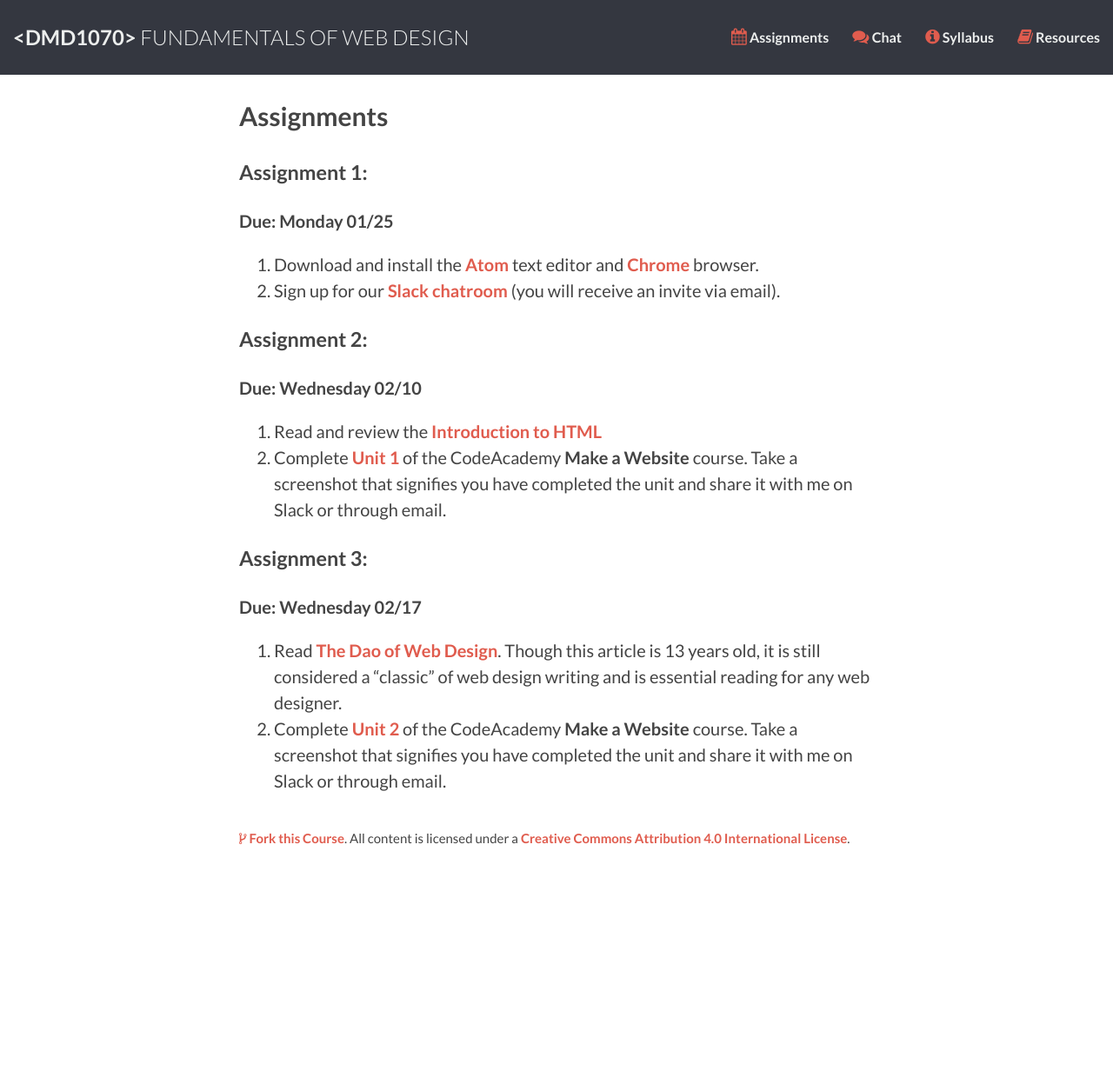
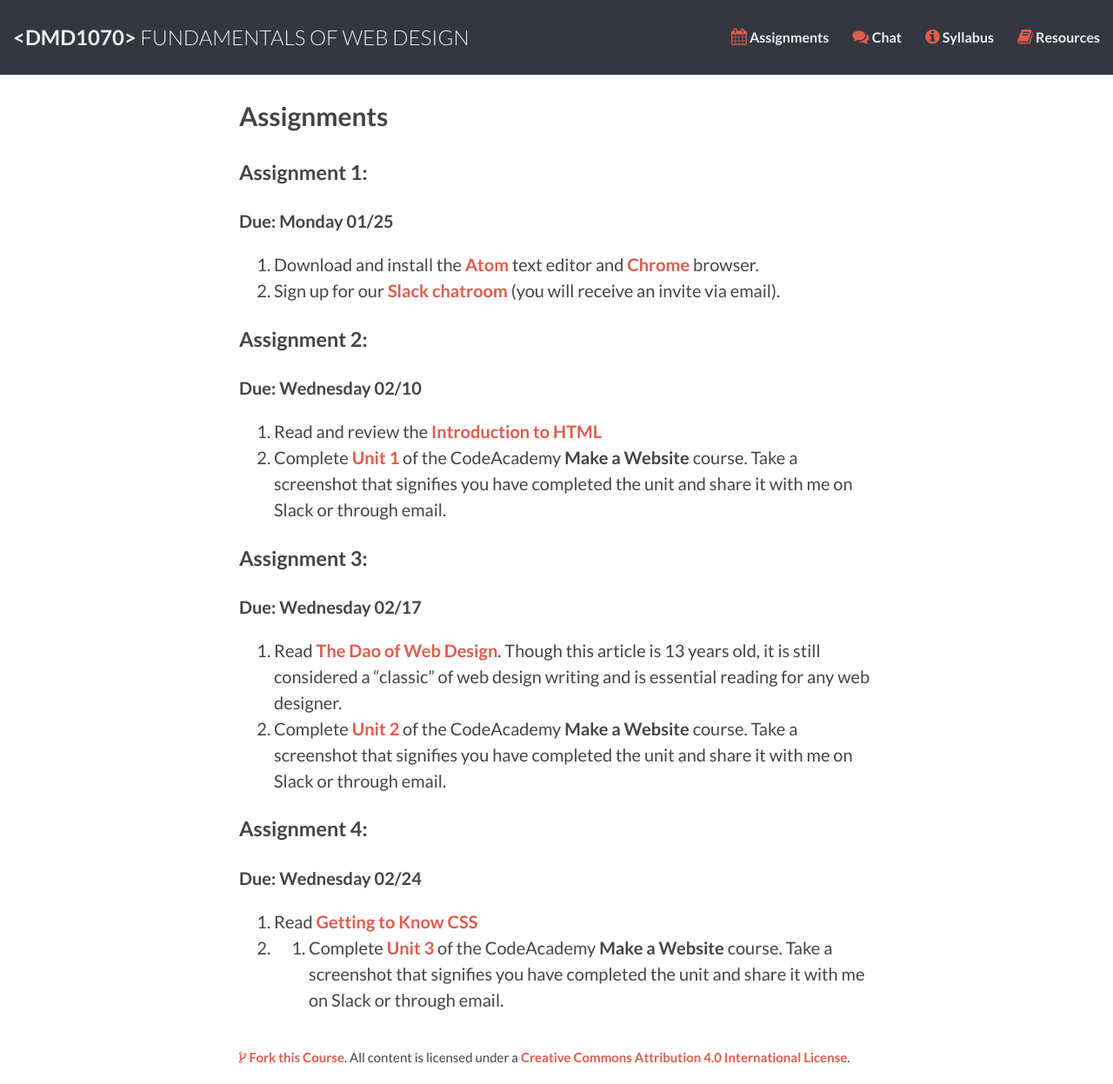
Before and after one commit to DMD1070/DMD1070.github.io, a Jekyll site: the page built from assignments.md, in a window 1280 px wide. Shown: the whole page at 87% size. Built offline with Jekyll 4.4.1, drawn with Linux system fonts in a browser that asks for light colours; before the commit the page ends 996 px from its top, so only the background shows below that.

Commit message:
add assignment 4

```diff
--- a/assignments.md
+++ b/assignments.md
@@ -25,3 +25,10 @@ title: Assignments
 
 1. Read [The Dao of Web Design](http://alistapart.com/article/dao/). Though this article is 13 years old, it is still considered a "classic" of web design writing and is essential reading for any web designer.
 2. Complete [Unit 2](https://www.codecademy.com/skills/make-a-website) of the CodeAcademy **Make a Website** course. Take a screenshot that signifies you have completed the unit and share it with me on Slack or through email.
+
+### Assignment 4:
+
+**Due: Wednesday 02/24**
+
+1. Read [Getting to Know CSS](http://learn.shayhowe.com/html-css/getting-to-know-css/)
+2. 2. Complete [Unit 3](https://www.codecademy.com/skills/make-a-website) of the CodeAcademy **Make a Website** course. Take a screenshot that signifies you have completed the unit and share it with me on Slack or through email.
```
